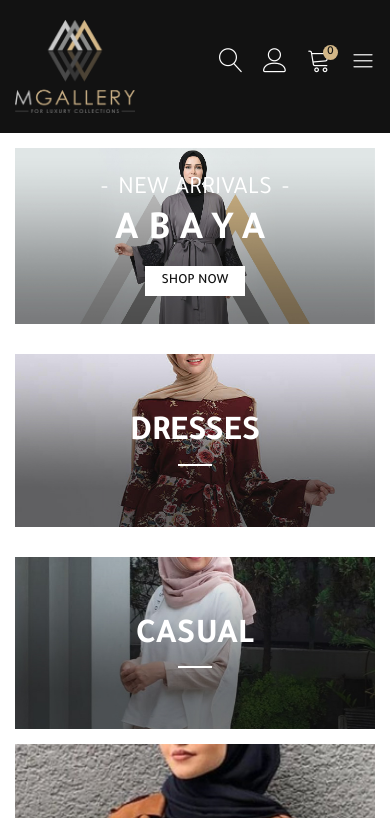
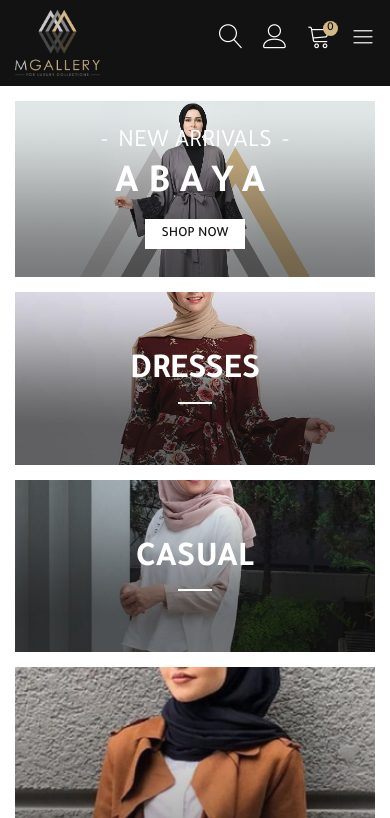
Before and after one commit to mo3az96/M, a plain HTML site: page index.html in a window 390 px wide. Shown: the top 818 px of the page. Drawn offline with Linux system fonts and the light colour scheme.

Commit message:
fix mobile

```diff
--- a/css/sass/components/_XS.scss
+++ b/css/sass/components/_XS.scss
@@ -15,17 +15,7 @@
     }
 }
 
-.fixed-header {
-    padding: 10px 0;
 
-    &.scroll-head {
-        padding: 5px 0;
-
-        .logo {
-            width: 85px;
-        }
-    }
-}
 
 nav {
     .close-btn {
--- a/css/sass/layout/_footer.scss
+++ b/css/sass/layout/_footer.scss
@@ -112,6 +112,10 @@ footer {
         align-items: center;
         justify-content: space-between;
 
+        @include xs {
+            margin-top: 40px;
+            padding-bottom: 15px;
+        }
 
 
         @include sm {
--- a/css/sass/layout/_header.scss
+++ b/css/sass/layout/_header.scss
@@ -2,7 +2,7 @@ header {
     height: 168px;
 
     @include md {
-        height: 133px;
+        height: 86px;
     }
 
     .fixed-header {
@@ -15,12 +15,24 @@ header {
         z-index: 99;
         @include transition(all 0.3s ease-in-out);
 
+        @include xs {
+            padding: 10px 0;
+        }
+
         &.scroll-head {
             padding: 10px 0;
             border-top: 1px solid #1c1c1c;
 
+            @include xs {
+                padding: 5px 0;
+            }
+
             .logo {
                 width: 100px;
+
+                @include xs {
+                    width: 75px;
+                }
             }
 
             .mega-menu {
@@ -50,7 +62,7 @@ header {
         @include transition(all 0.3s ease-in-out);
 
         @include md {
-            width: 120px;
+            width: 85px;
         }
     }
 
--- a/css/sass/pages/_home.scss
+++ b/css/sass/pages/_home.scss
@@ -176,6 +176,10 @@
     .banner {
         margin-top: 30px;
 
+        @include xs {
+            margin-top: 15px;
+        }
+
         img {
             transform: scale(1.05);
         }
```
Also changed, not shown: css/main.css, 1 other file.
